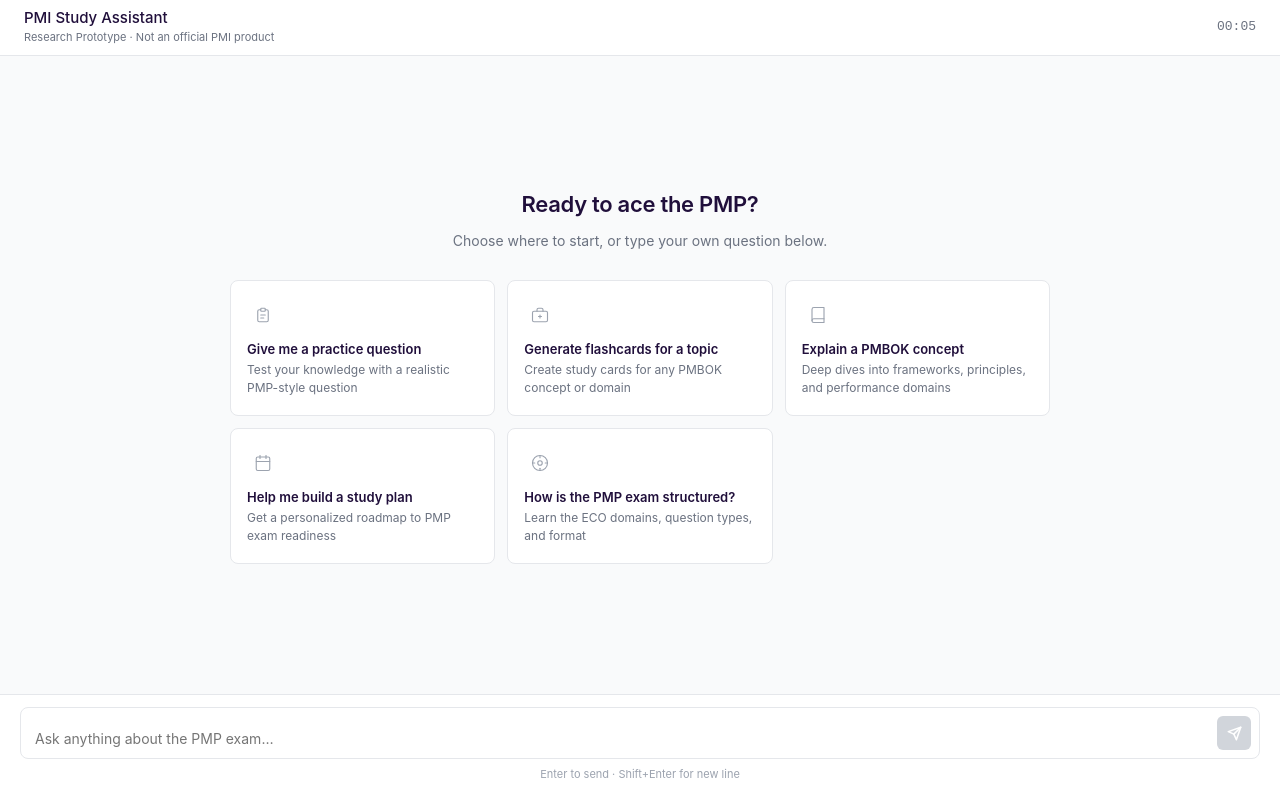
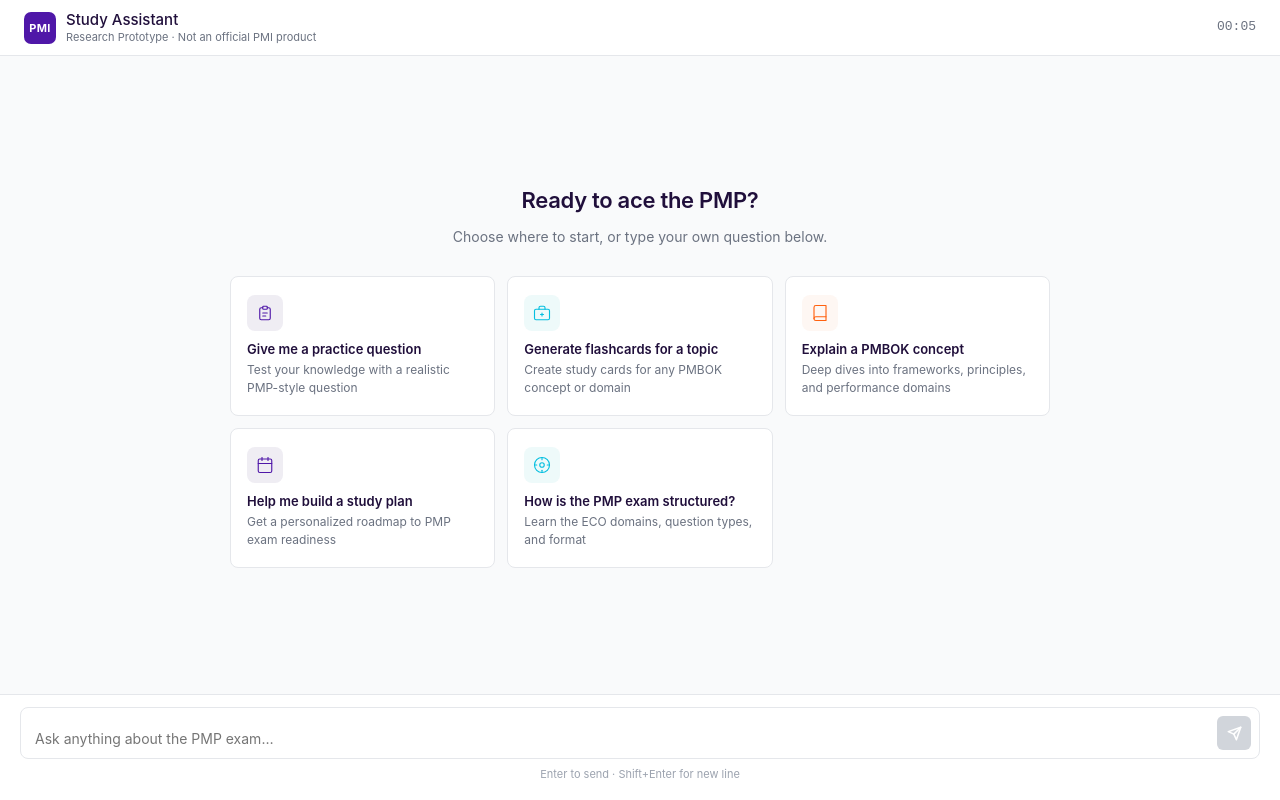
Before and after one commit to longwell44/pmi-study-agent, a React (Vite) app: page / in a window 1280 px wide. Built offline with nearby package versions, Linux system fonts and the light colour scheme.

Commit message:
logo and accent colors

```diff
--- a/src/App.jsx
+++ b/src/App.jsx
@@ -91,7 +91,7 @@
 
   return (
     <div style={{ display: 'flex', flexDirection: 'column', height: '100vh', overflow: 'hidden' }}>
-      <Header timer={timer} />
+      <Header timer={timer} onHome={handleStartOver} />
 
       <div style={{ display: 'flex', flex: 1, overflow: 'hidden' }}>
         {screen === 'chat' && (
--- a/src/components/ChatMessage.jsx
+++ b/src/components/ChatMessage.jsx
@@ -68,7 +68,10 @@
       <div style={{ flex: 1, minWidth: 0 }}>
         <div style={{
           background: '#ffffff',
-          border: '1px solid #e5e7eb',
+          borderTop: '1px solid #e5e7eb',
+          borderRight: '1px solid #e5e7eb',
+          borderBottom: '1px solid #e5e7eb',
+          borderLeft: '2px solid #4F17A8',
           borderRadius: '4px 12px 12px 12px',
           padding: '14px 16px',
           fontSize: '14px',
--- a/src/components/Flashcard.jsx
+++ b/src/components/Flashcard.jsx
@@ -56,7 +56,7 @@
             <div style={{
               fontSize: '10px',
               fontWeight: 600,
-              color: '#9ca3af',
+              color: '#05BFE0',
               letterSpacing: '0.8px',
               textTransform: 'uppercase',
               marginBottom: 12,
@@ -81,7 +81,7 @@
             <div style={{
               fontSize: '10px',
               fontWeight: 600,
-              color: '#9ca3af',
+              color: '#FF610F',
               letterSpacing: '0.8px',
               textTransform: 'uppercase',
               marginBottom: 12,
--- a/src/components/FollowUpChips.jsx
+++ b/src/components/FollowUpChips.jsx
@@ -10,7 +10,10 @@
           style={{
             padding: '5px 12px',
             borderRadius: '20px',
-            border: '1px solid #e5e7eb',
+            borderTop: '1px solid #e5e7eb',
+            borderRight: '1px solid #e5e7eb',
+            borderBottom: '1px solid #e5e7eb',
+            borderLeft: '2px solid #05BFE0',
             background: '#ffffff',
             fontSize: '12px',
             color: '#6b7280',
--- a/src/components/Header.jsx
+++ b/src/components/Header.jsx
@@ -1,4 +1,4 @@
-export default function Header({ timer }) {
+export default function Header({ timer, onHome }) {
   return (
     <header style={{
       background: '#ffffff',
@@ -11,23 +11,55 @@
       flexShrink: 0,
       zIndex: 10,
     }}>
-      <div>
+      <button
+        onClick={onHome}
+        style={{
+          display: 'flex',
+          alignItems: 'center',
+          gap: '10px',
+          background: 'none',
+          border: 'none',
+          cursor: 'pointer',
+          padding: 0,
+        }}
+      >
+        <div style={{
+          width: 32,
+          height: 32,
+          borderRadius: '7px',
+          background: '#4F17A8',
+          display: 'flex',
+          alignItems: 'center',
+          justifyContent: 'center',
+          flexShrink: 0,
+        }}>
+          <span style={{
+            color: '#ffffff',
+            fontSize: '11px',
+            fontWeight: 700,
+            letterSpacing: '0.3px',
+          }}>
+            PMI
+          </span>
+        </div>
+        <div style={{ textAlign: 'left' }}>
           <div style={{
             color: '#200F3B',
             fontWeight: 500,
             fontSize: '15px',
             lineHeight: 1.2,
           }}>
-          PMI Study Assistant
+            Study Assistant
           </div>
           <div style={{
             color: '#6b7280',
             fontSize: '11px',
-          marginTop: 2,
+            marginTop: 1,
           }}>
             Research Prototype · Not an official PMI product
           </div>
         </div>
+      </button>
 
       <span style={{
         color: '#6b7280',
--- a/src/components/Sidebar.jsx
+++ b/src/components/Sidebar.jsx
@@ -1,3 +1,12 @@
+const labelStyle = {
+  fontSize: '10px',
+  fontWeight: 600,
+  color: '#4F17A8',
+  letterSpacing: '0.8px',
+  textTransform: 'uppercase',
+  marginBottom: 8,
+};
+
 export default function Sidebar({ mode, timer, onStartOver }) {
   return (
     <aside style={{
@@ -10,21 +19,13 @@
       padding: '24px 0',
     }}>
       <div style={{ padding: '0 16px', marginBottom: 24 }}>
+        <div style={labelStyle}>Current Mode</div>
         <div style={{
-          fontSize: '10px',
-          fontWeight: 600,
-          color: '#6b7280',
-          letterSpacing: '0.8px',
-          textTransform: 'uppercase',
-          marginBottom: 8,
-        }}>
-          Mode
-        </div>
-        <div style={{
-          paddingLeft: 10,
-          borderLeft: '2px solid #4F17A8',
+          padding: '6px 10px',
+          background: '#4F17A8',
+          borderRadius: '6px',
           fontSize: '13px',
-          color: '#4F17A8',
+          color: '#ffffff',
           fontWeight: 500,
           lineHeight: 1.4,
         }}>
@@ -33,16 +34,7 @@
       </div>
 
       <div style={{ padding: '0 16px', marginBottom: 24 }}>
-        <div style={{
-          fontSize: '10px',
-          fontWeight: 600,
-          color: '#6b7280',
-          letterSpacing: '0.8px',
-          textTransform: 'uppercase',
-          marginBottom: 8,
-        }}>
-          Session
-        </div>
+        <div style={labelStyle}>Session Time</div>
         <div style={{
           fontFamily: 'ui-monospace, monospace',
           fontSize: '20px',
--- a/src/components/StarterCards.jsx
+++ b/src/components/StarterCards.jsx
@@ -1,7 +1,8 @@
 const CARDS = [
   {
-    icon: (
-      <svg width="18" height="18" viewBox="0 0 24 24" fill="none" stroke="#9ca3af" strokeWidth="1.5" strokeLinecap="round" strokeLinejoin="round">
+    accent: { bg: '#EFEDF3', stroke: '#4F17A8' },
+    icon: (stroke) => (
+      <svg width="18" height="18" viewBox="0 0 24 24" fill="none" stroke={stroke} strokeWidth="1.5" strokeLinecap="round" strokeLinejoin="round">
         <path d="M9 5H7a2 2 0 00-2 2v12a2 2 0 002 2h10a2 2 0 002-2V7a2 2 0 00-2-2h-2"/>
         <rect x="9" y="3" width="6" height="4" rx="1"/>
         <path d="M9 12h6M9 16h4"/>
@@ -11,8 +12,9 @@
     description: 'Test your knowledge with a realistic PMP-style question',
   },
   {
-    icon: (
-      <svg width="18" height="18" viewBox="0 0 24 24" fill="none" stroke="#9ca3af" strokeWidth="1.5" strokeLinecap="round" strokeLinejoin="round">
+    accent: { bg: '#EEFAFA', stroke: '#05BFE0' },
+    icon: (stroke) => (
+      <svg width="18" height="18" viewBox="0 0 24 24" fill="none" stroke={stroke} strokeWidth="1.5" strokeLinecap="round" strokeLinejoin="round">
         <rect x="2" y="7" width="20" height="14" rx="2"/>
         <path d="M16 7V5a2 2 0 00-2-2h-4a2 2 0 00-2 2v2"/>
         <line x1="12" y1="12" x2="12" y2="16"/>
@@ -23,8 +25,9 @@
     description: 'Create study cards for any PMBOK concept or domain',
   },
   {
-    icon: (
-      <svg width="18" height="18" viewBox="0 0 24 24" fill="none" stroke="#9ca3af" strokeWidth="1.5" strokeLinecap="round" strokeLinejoin="round">
+    accent: { bg: '#FEF7F3', stroke: '#FF610F' },
+    icon: (stroke) => (
+      <svg width="18" height="18" viewBox="0 0 24 24" fill="none" stroke={stroke} strokeWidth="1.5" strokeLinecap="round" strokeLinejoin="round">
         <path d="M4 19.5A2.5 2.5 0 016.5 17H20"/>
         <path d="M6.5 2H20v20H6.5A2.5 2.5 0 014 19.5v-15A2.5 2.5 0 016.5 2z"/>
       </svg>
@@ -33,8 +36,9 @@
     description: 'Deep dives into frameworks, principles, and performance domains',
   },
   {
-    icon: (
-      <svg width="18" height="18" viewBox="0 0 24 24" fill="none" stroke="#9ca3af" strokeWidth="1.5" strokeLinecap="round" strokeLinejoin="round">
+    accent: { bg: '#EFEDF3', stroke: '#4F17A8' },
+    icon: (stroke) => (
+      <svg width="18" height="18" viewBox="0 0 24 24" fill="none" stroke={stroke} strokeWidth="1.5" strokeLinecap="round" strokeLinejoin="round">
         <rect x="3" y="4" width="18" height="18" rx="2"/>
         <line x1="16" y1="2" x2="16" y2="6"/>
         <line x1="8" y1="2" x2="8" y2="6"/>
@@ -45,8 +49,9 @@
     description: 'Get a personalized roadmap to PMP exam readiness',
   },
   {
-    icon: (
-      <svg width="18" height="18" viewBox="0 0 24 24" fill="none" stroke="#9ca3af" strokeWidth="1.5" strokeLinecap="round" strokeLinejoin="round">
+    accent: { bg: '#EEFAFA', stroke: '#05BFE0' },
+    icon: (stroke) => (
+      <svg width="18" height="18" viewBox="0 0 24 24" fill="none" stroke={stroke} strokeWidth="1.5" strokeLinecap="round" strokeLinejoin="round">
         <circle cx="12" cy="12" r="10"/>
         <circle cx="12" cy="12" r="3"/>
         <line x1="12" y1="2" x2="12" y2="5"/>
@@ -111,13 +116,16 @@
             }}
           >
             <div style={{
-              width: 32,
-              height: 32,
+              width: 36,
+              height: 36,
+              borderRadius: '8px',
+              background: card.accent.bg,
               display: 'flex',
               alignItems: 'center',
               justifyContent: 'center',
+              flexShrink: 0,
             }}>
-              {card.icon}
+              {card.icon(card.accent.stroke)}
             </div>
             <div>
               <div style={{
```
Lines whose indentation alone changed are shown as unchanged.
